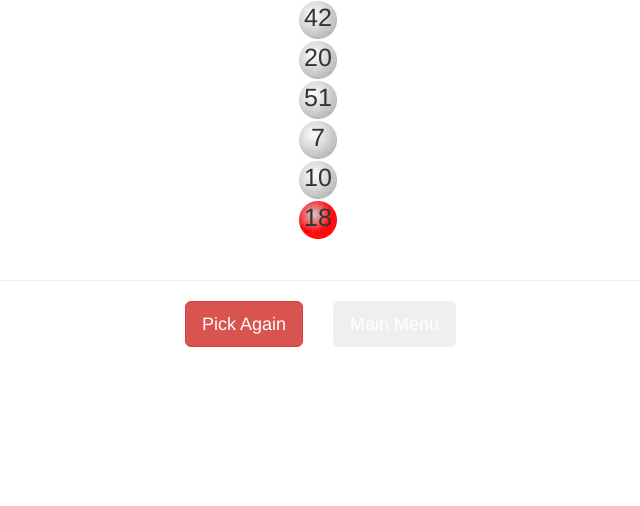
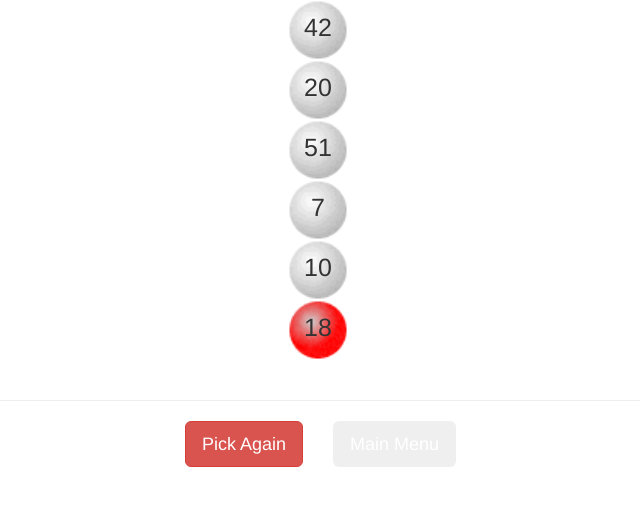
Before and after one commit to darrentrang/lottopicker, a Django app: a page that uses templates/powerball_option.html in a window 1280 px wide. Shown: the top 506 px of the page, without its empty margins (322-962 px from the left). Run offline with Django 3.2, Linux system fonts and the light colour scheme; some libraries are stand-ins or nearby versions.

Commit message:
resize powerball balls

```diff
--- a/templates/powerball_option.html
+++ b/templates/powerball_option.html
@@ -9,42 +9,42 @@
 	<style>
 		p1 {
 			position: absolute;
-			top: 0px;
+			top: 10px;
 			left: 0px;
 			font-size: 25px;
 			width: 100%;
 		}
 		p2 {
 			position: absolute;
-			top: 40px;
+			top: 70px;
 			left: 0px;
 			font-size: 25px;
 			width: 100%;
 		}
 		p3 {
 			position: absolute;
-			top: 80px;
+			top: 130px;
 			left: 0px;
 			font-size: 25px;
 			width: 100%;
 		}
 		p4 {
 			position: absolute;
-			top: 120px;
+			top: 190px;
 			left: 0px;
 			font-size: 25px;
 			width: 100%;
 		}
 		p5 {
 			position: absolute;
-			top: 160px;
+			top: 250px;
 			left: 0px;
 			font-size: 25px;
 			width: 100%;
 		}
 		p6 {
 			position: absolute;
-			top: 200px;
+			top: 310px;
 			left: 0px;
 			font-size: 25px;
 			width: 100%;
@@ -63,7 +63,7 @@
 	<div class="image-responsive">
 		<div id="inner">
 			{% load static %}
-			<img src="{% static 'ball_white.gif' %}" class="img-responsive" alt="" />
+			<img src="{% static 'ball_white.gif' %}" class="img-responsive" alt="" width="60px"/>
 			<p1 align="center">{{regs.0}}</p1>
 		</div>
 	</div>
@@ -71,7 +71,7 @@
 	<div class="image-responsive">
 		<div id="inner">
 			{% load static %}
-			<img src="{% static 'ball_white.gif' %}" class="img-responsive" alt="" />
+			<img src="{% static 'ball_white.gif' %}" class="img-responsive" alt="" width="60px" />
 			<p2 align="center">{{regs.1}}</p2>
 		</div>
 	</div>
@@ -79,7 +79,7 @@
 	<div class="image-responsive">
 		<div id="inner">
 			{% load static %}
-			<img src="{% static 'ball_white.gif' %}" class="img-responsive" alt="" />
+			<img src="{% static 'ball_white.gif' %}" class="img-responsive" alt="" width="60px"/>
 			<p3 align="center">{{regs.2}}</p3>
 		</div>
 	</div>
@@ -87,7 +87,7 @@
 	<div class="image-responsive">
 		<div id="inner">
 			{% load static %}
-			<img src="{% static 'ball_white.gif' %}" class="img-responsive" alt="" />
+			<img src="{% static 'ball_white.gif' %}" class="img-responsive" alt="" width="60px"/>
 			<p4 align="center">{{regs.3}}</p4>
 		</div>
 	</div>
@@ -95,7 +95,7 @@
 	<div class="image-responsive">
 		<div id="inner">
 			{% load static %}
-			<img src="{% static 'ball_white.gif' %}" class="img-responsive" alt="" />
+			<img src="{% static 'ball_white.gif' %}" class="img-responsive" alt="" width="60px"/>
 			<p5 align="center">{{regs.4}}</p5>
 		</div>
 	</div>
@@ -103,7 +103,7 @@
 	<div class="image-responsive">
 		<div id="inner">
 			{% load static %}
-			<img src="{% static 'ball_red.gif' %}" class="img-responsive" alt="" />
+			<img src="{% static 'ball_red.gif' %}" class="img-responsive" alt="" width="60px"/>
 			<p6 align="center">{{pb}}</p6>
 		</div>
 	</div>
```
